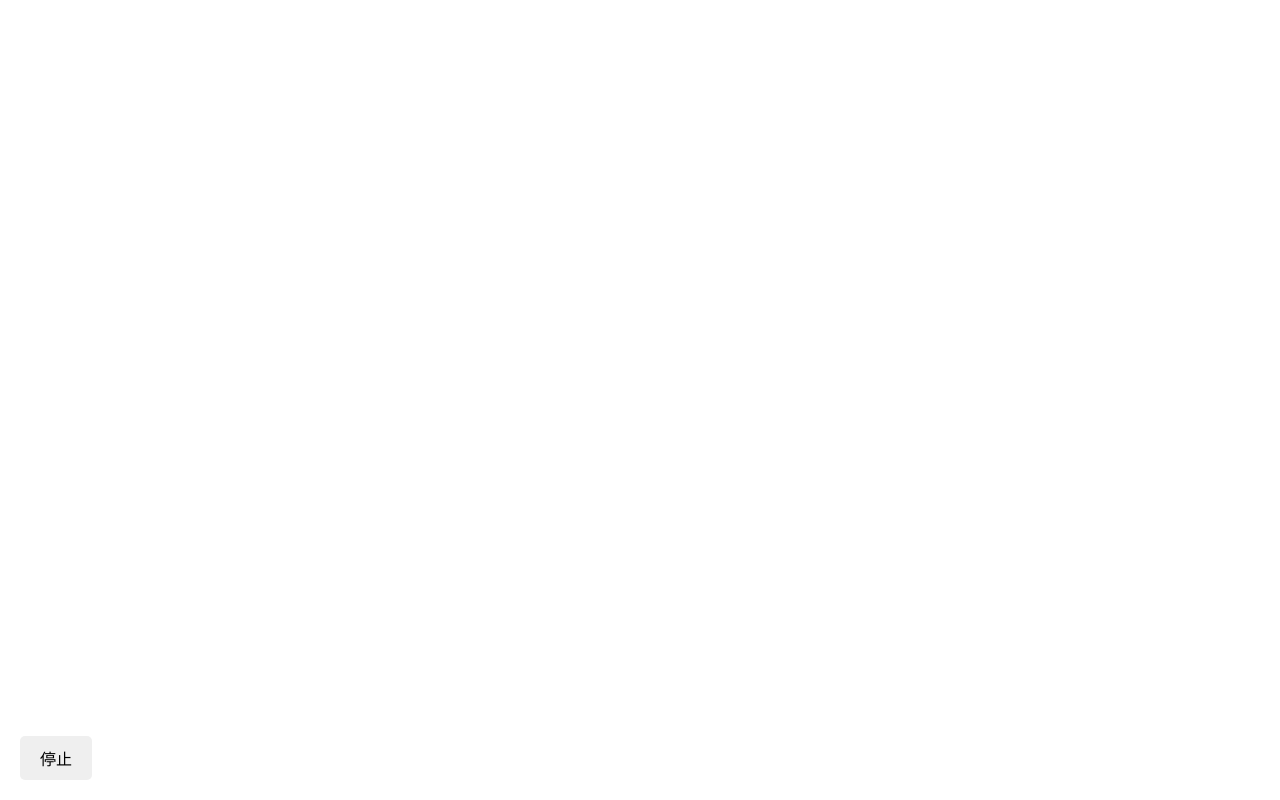
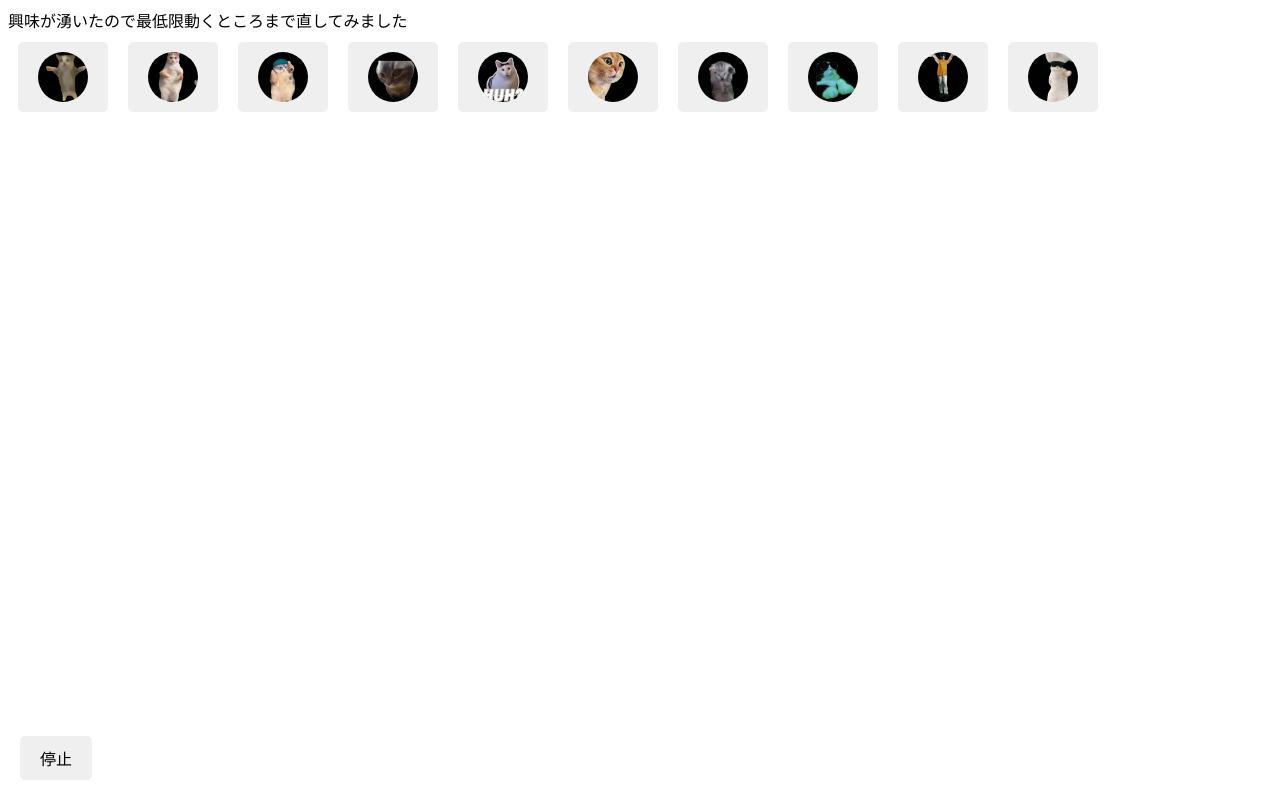
Before and after one commit to test10311111/nekomeme-3, a plain HTML site: page index.html in a window 1280 px wide. Drawn offline with Linux system fonts and the light colour scheme.

Commit message:
Update index.html

```diff
--- a/index.html
+++ b/index.html
@@ -1,5 +1,8 @@
+興味が湧いたので最低限動くところまで直してみました
+
 <!DOCTYPE html>
 <html lang="en">
+
 <head>
   <meta charset="UTF-8">
   <meta name="viewport" content="width=device-width, initial-scale=1.0">
@@ -14,12 +17,14 @@
       border: none;
       border-radius: 5px;
     }
+
     .music-image {
       width: 50px;
       height: 50px;
       object-fit: cover;
       border-radius: 50%;
     }
+
     #stopButton {
       position: fixed;
       bottom: 10px;
@@ -27,6 +32,7 @@
     }
   </style>
 </head>
+
 <body>
 
   <!-- 停止ボタン -->
@@ -43,7 +49,7 @@ var musicButtons = [];
     var stopButton = document.getElementById('stopButton');
 
     // 停止ボタンがクリックされたときの処理を追加
-stopButton.addEventListener('click', function() {
+    stopButton.addEventListener('click', function () {
       // 再生中の音楽を停止する
       if (currentAudio && !currentAudio.paused) {
         currentAudio.pause();
@@ -56,7 +62,7 @@ function createButton(index) {
       var button = document.createElement('button');
       button.classList.add('button');
       button.textContent = 'Button ' + (index + 1);
-  button.addEventListener('click', function() {
+      button.addEventListener('click', function () {
         var audio = new Audio(musicButtons[index].src);
         audio.play();
         currentAudio = audio;
@@ -67,7 +73,8 @@ function createButton(index) {
     }
 
     // ボタンと画像を設定する関数
-function setButton(index, src, imageSrc) {
+    function setButton(index, imageSrc, src) {
+      console.log(imageSrc)
       musicButtons[index] = { src: src, imageSrc: imageSrc };
       var button = document.createElement('button');
       button.classList.add('button');
@@ -76,7 +83,7 @@ function setButton(index, src, imageSrc) {
       image.alt = 'Button ' + (index + 1);
       image.classList.add('music-image');
       button.appendChild(image);
-  button.addEventListener('click', function() {
+      button.addEventListener('click', function () {
         var audio = new Audio(src);
         audio.play();
         currentAudio = audio;
@@ -86,18 +93,22 @@ function setButton(index, src, imageSrc) {
     }
 
     // ボタンを９個作成
-for (var i = 0; i < ９; i++) {
+    for (var i = 0; i < 9; i++) {
       createButton(i);
     }
 
     // ボタンに画像を設定
-setButton(0, 'https://github.com/test10311111/nekomeme-3/blob/main/img/40497.jpg', 'https://github.com/test10311111/nekomeme-3/blob/main/Audio/mp3.mp3');
-setButton(1, 'https://github.com/test10311111/nekomeme-3/blob/main/img/40510.jpg', 'https://github.com/test10311111/nekomeme-3/blob/main/Audio/y2mate.com%20-%20Cat%20Dancing%20to%20EDM%20%20Green%20Screen.mp3');
-setButton(2, 'https://github.com/test10311111/nekomeme-3/blob/main/img/40511.jpg', 'https://github.com/test10311111/nekomeme-3/blob/main/Audio/SnapSave.io%20-%20Cat%20Dances%20To%20Girlfriend%20GREEN%20SCREEN%20(128%20kbps).mp3');
-setButton(3, 'https://github.com/test10311111/nekomeme-3/blob/main/img/40512.jpg', 'https://github.com/test10311111/nekomeme-3/blob/main/Audio/y2mate.com%20-%20%E7%8C%AB%E3%83%9F%E3%83%BC%E3%83%A0%E3%83%81%E3%83%92%E3%82%9A%E3%83%81%E3%83%92%E3%82%9A%E3%83%81%E3%83%A3%E3%83%8F%E3%82%9A%E3%83%81%E3%83%A3%E3%83%8F%E3%82%9A%E3%82%AF%E3%82%99%E3%83%AA%E3%83%BC%E3%83%B3%E3%83%8F%E3%82%99%E3%83%83%E3%82%AF%E7%B4%A0%E6%9D%90.mp3');
-setButton(4, 'https://github.com/test10311111/nekomeme-3/blob/main/img/40529.jpg', 'https://github.com/test10311111/nekomeme-3/blob/main/Audio/y2mate.com%20-%20Huh%20Cat%20Meme%20Green%20Screen.mp3');
-setButton(5, 'https://github.com/test10311111/nekomeme-3/blob/main/img/40530.jpg', 'https://github.com/test10311111/nekomeme-3/blob/main/Audio/y2mate.com%20-%20Green%20Screen%20Talking%20Cat%20Meme.mp3');
-setButton(6, 'https://github.com/test10311111/nekomeme-3/blob/main/img/40531.jpg', 'https://github.com/test10311111/nekomeme-3/blob/main/Audio/y2mate.com%20-%20%E7%8C%AB%E3%83%9F%E3%83%BC%E3%83%A0%E3%82%82%E3%81%8B%E3%82%99%E3%81%8F%E7%8C%AB%E3%82%AF%E3%82%99%E3%83%AA%E3%83%BC%E3%83%B3%E3%83%8F%E3%82%99%E3%83%83%E3%82%AF%E7%B4%A0%E6%9D%90.mp3');
-setButton(7, 'https://github.com/test10311111/nekomeme-3/blob/main/img/40532.jpg', 'https://github.com/test10311111/nekomeme-3/blob/main/Audio/y2mate.com%20-%20DJ%20Cat%20Meme%20Green%20Screen%20Chroma%20Key%20Template.mp3');
-setButton(8, 'https://github.com/test10311111/nekomeme-3/blob/main/img/40700.jpg', 'https://github.com/test10311111/nekomeme-3/blob/main/Audio/y2mate.com%20-%20Happy%E7%B1%B3%E6%B4%A5%E7%8E%84%E5%B8%ABGB.mp3');
-setButton(9, 'https://github.com/test10311111/nekomeme-3/blob/main/img/40701.jpg', 'https://github.com/test10311111/nekomeme-3/blob/main/Audio/y2mate.com%20-%20%E7%8C%AB%E3%83%9F%E3%83%BC%E3%83%A0%E4%BA%94%E6%9D%A1%E6%82%9F%E7%B4%A0%E6%9D%90.mp3');
+    setButton(0, 'img/40497.jpg', 'Audio/mp3.mp3');
+    setButton(1, 'img/40510.jpg', 'Audio/y2mate.com%20-%20Cat%20Dancing%20to%20EDM%20%20Green%20Screen.mp3');
+    setButton(2, 'img/40511.jpg', 'Audio/SnapSave.io%20-%20Cat%20Dances%20To%20Girlfriend%20GREEN%20SCREEN%20(128%20kbps).mp3');
+    setButton(3, 'img/40512.jpg', 'Audio/y2mate.com%20-%20%E7%8C%AB%E3%83%9F%E3%83%BC%E3%83%A0%E3%83%81%E3%83%92%E3%82%9A%E3%83%81%E3%83%92%E3%82%9A%E3%83%81%E3%83%A3%E3%83%8F%E3%82%9A%E3%83%81%E3%83%A3%E3%83%8F%E3%82%9A%E3%82%AF%E3%82%99%E3%83%AA%E3%83%BC%E3%83%B3%E3%83%8F%E3%82%99%E3%83%83%E3%82%AF%E7%B4%A0%E6%9D%90.mp3');
+    setButton(4, 'img/40529.jpg', 'Audio/y2mate.com%20-%20Huh%20Cat%20Meme%20Green%20Screen.mp3');
+    setButton(5, 'img/40530.jpg', 'Audio/y2mate.com%20-%20Green%20Screen%20Talking%20Cat%20Meme.mp3');
+    setButton(6, 'img/40531.jpg', 'Audio/y2mate.com%20-%20%E7%8C%AB%E3%83%9F%E3%83%BC%E3%83%A0%E3%82%82%E3%81%8B%E3%82%99%E3%81%8F%E7%8C%AB%E3%82%AF%E3%82%99%E3%83%AA%E3%83%BC%E3%83%B3%E3%83%8F%E3%82%99%E3%83%83%E3%82%AF%E7%B4%A0%E6%9D%90.mp3');
+    setButton(7, 'img/40532.jpg', 'Audio/y2mate.com%20-%20DJ%20Cat%20Meme%20Green%20Screen%20Chroma%20Key%20Template.mp3');
+    setButton(8, 'img/40700.jpg', 'Audio/y2mate.com%20-%20Happy%E7%B1%B3%E6%B4%A5%E7%8E%84%E5%B8%ABGB.mp3');
+    setButton(9, 'img/40701.jpg', 'Audio/y2mate.com%20-%20%E7%8C%AB%E3%83%9F%E3%83%BC%E3%83%A0%E4%BA%94%E6%9D%A1%E6%82%9F%E7%B4%A0%E6%9D%90.mp3');
+  </script>
+</body>
+
+</html>
```
Lines whose indentation alone changed are shown as unchanged.
